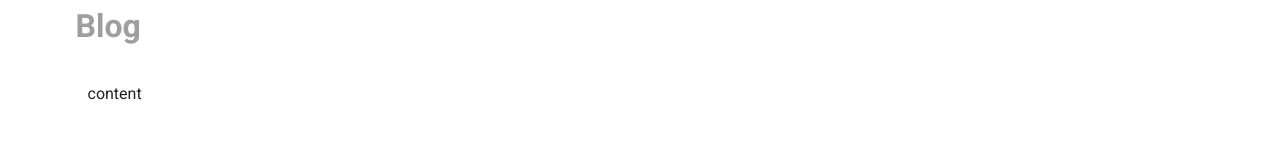
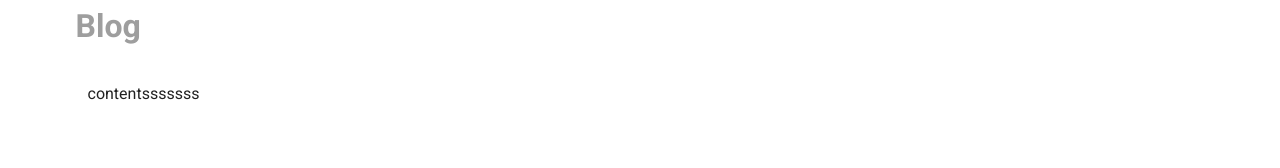
Before and after one commit to shanmukhams/my-app, a Vue app: page /blog in a window 1280 px wide. Shown: the part 380-548 px from the top of the page. Built offline with nearby package versions, Linux system fonts and the light colour scheme.

Commit message:
8th day 6

```diff
--- a/src/views/Blog.vue
+++ b/src/views/Blog.vue
@@ -3,7 +3,7 @@
     <h1 class="subheading grey--text" fixed>Blog</h1>
 
     <v-container class="my-5">
-      content
+      contentsssssss
     </v-container>
 
   </div>
```
